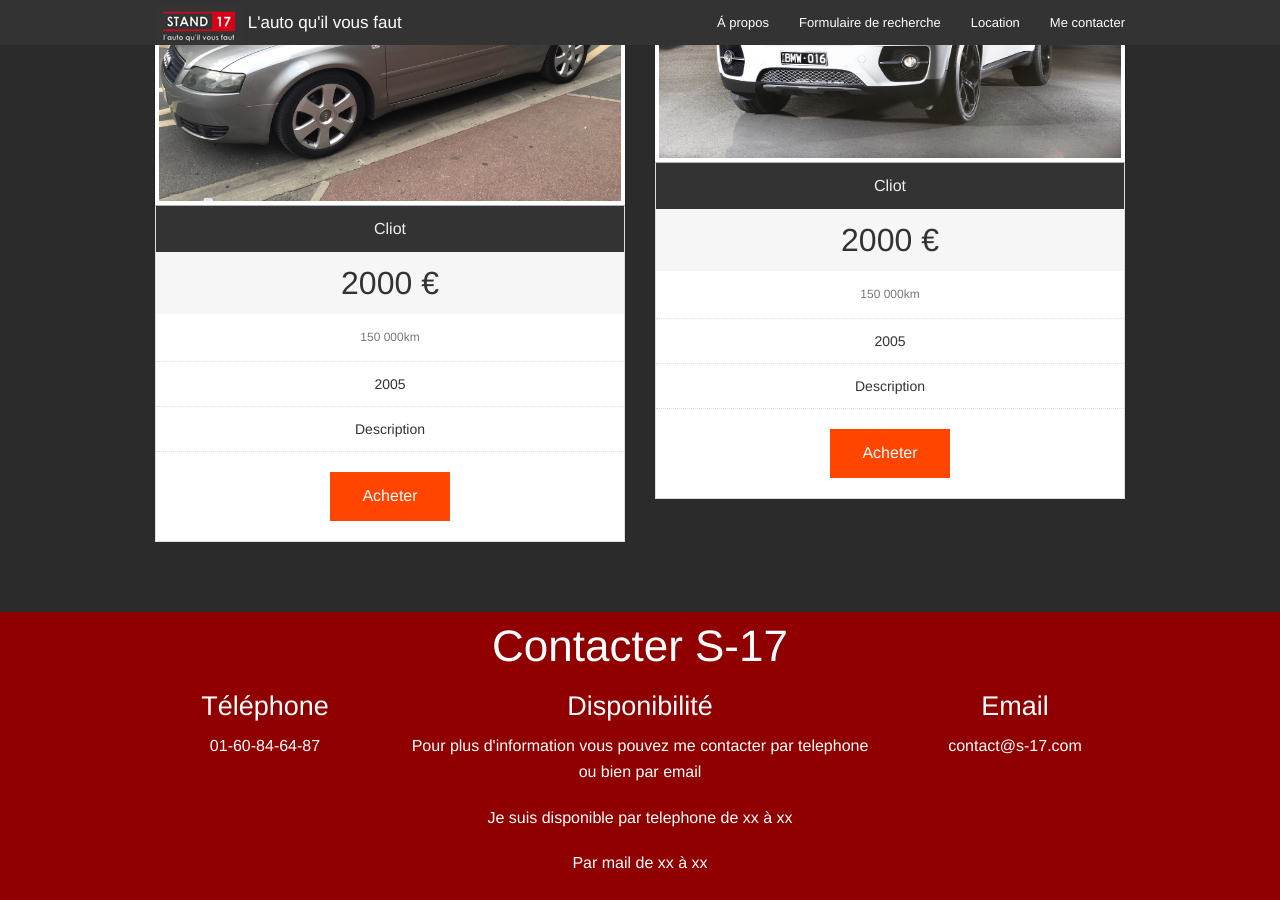
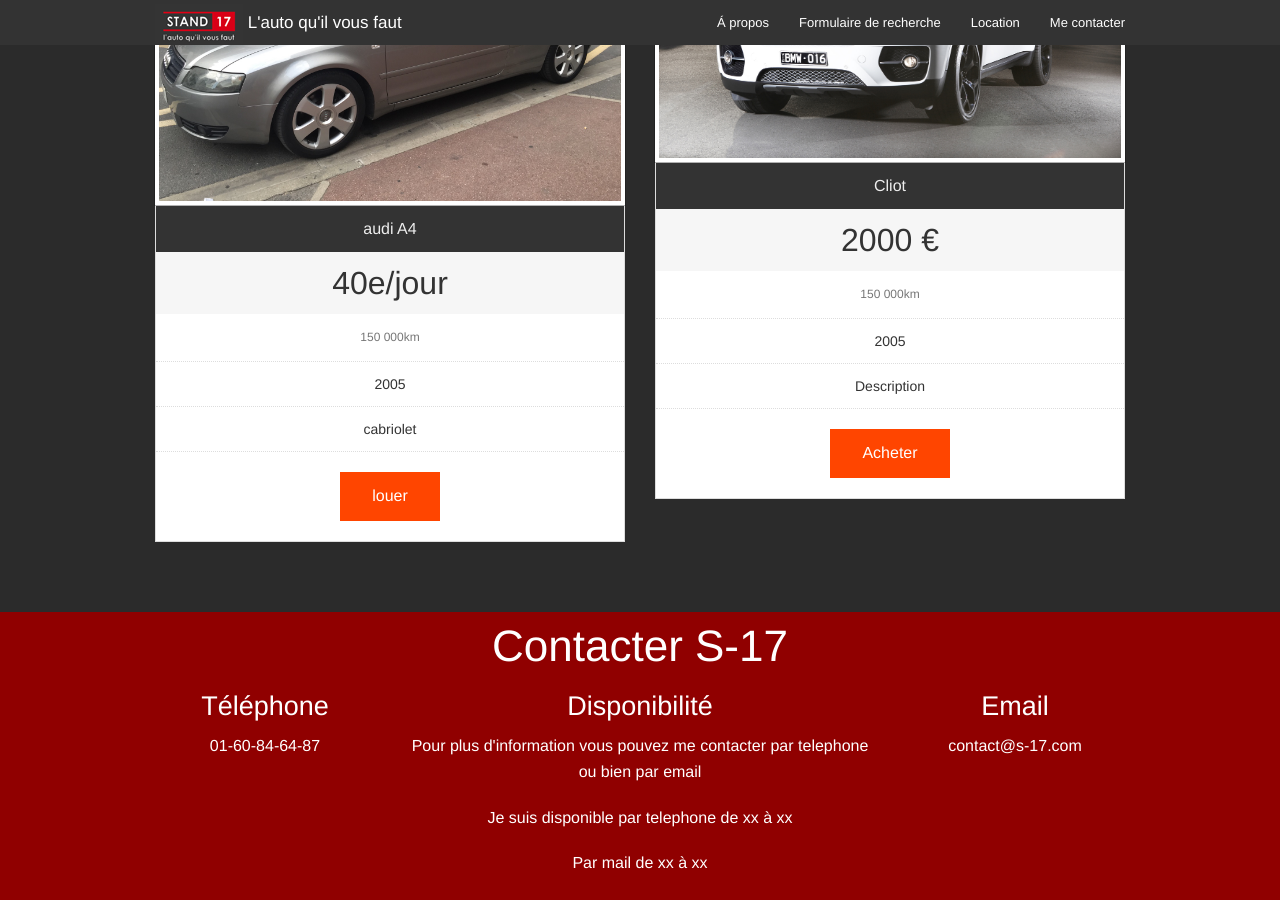
Before and after one commit to Thegeiger/S-17, a Jekyll site: the page built from index.html, in a window 1280 px wide and 900 px high, scrolled down 3531 px. Built offline with Jekyll 4.4.1, drawn with Linux system fonts in a browser that asks for light colours.

Commit message:
Updated 'index.html' via CloudCannon

```diff
--- a/index.html
+++ b/index.html
@@ -812,12 +812,12 @@ location:
                 <img aria-hidden=true src="{{page.location.bloc1_image_path}}" alt="{{page.location.bloc1_voiture}}" />
                 </a>
                 <ul class="pricing-table">
-                  <li class="title editable">Cliot</li>
-                  <li class="price editable">2000 €</li>
+                  <li class="title editable">audi A4</li>
+                  <li class="price editable">40e/jour</li>
                   <li class="description editable">150 000km</li>
                   <li class="bullet-item editable">2005</li>
-                  <li class="bullet-item editable">Description</li>
-                  <li class="cta-button"><a class="button editable" href="#">Acheter</a></li>
+                  <li class="bullet-item editable">cabriolet</li>
+                  <li class="cta-button"><a class="button editable" href="#">louer<br /></a></li>
                 </ul>
               </div>
               <div class="large-6 columns">
```
